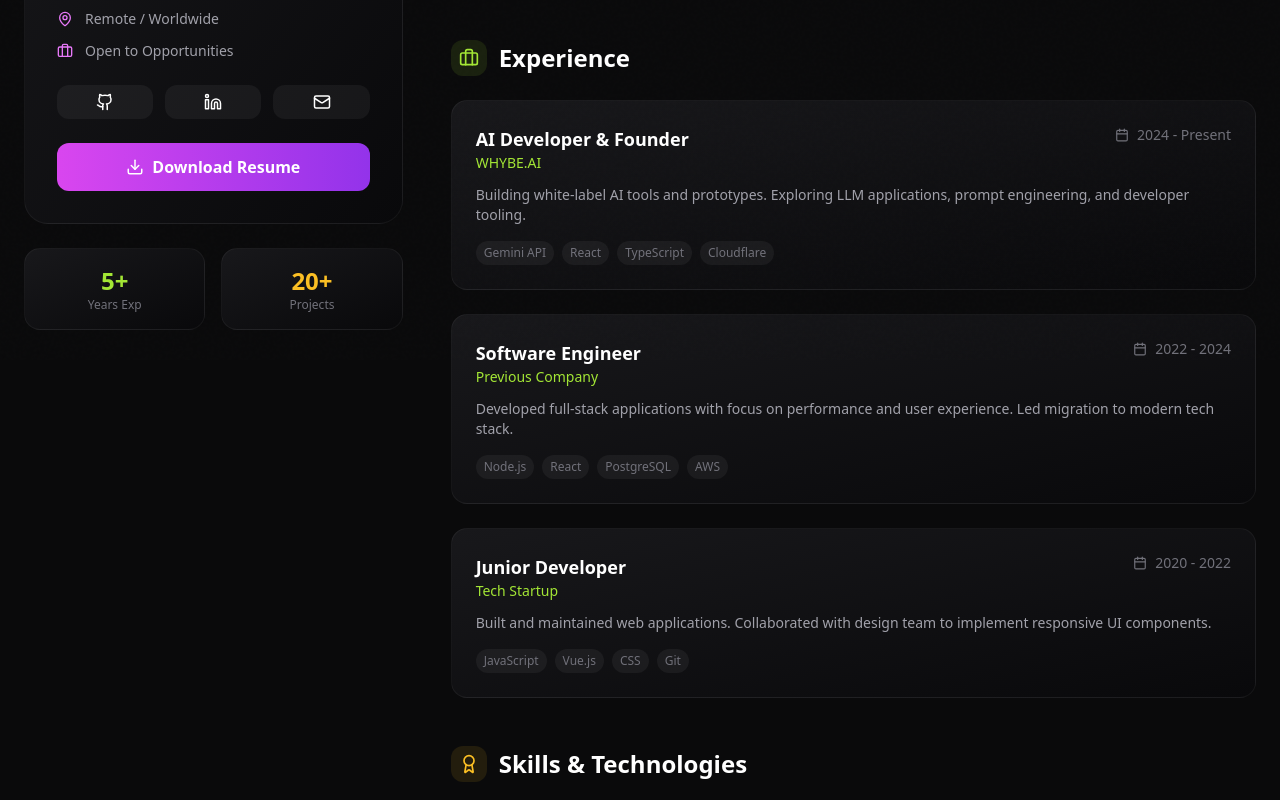
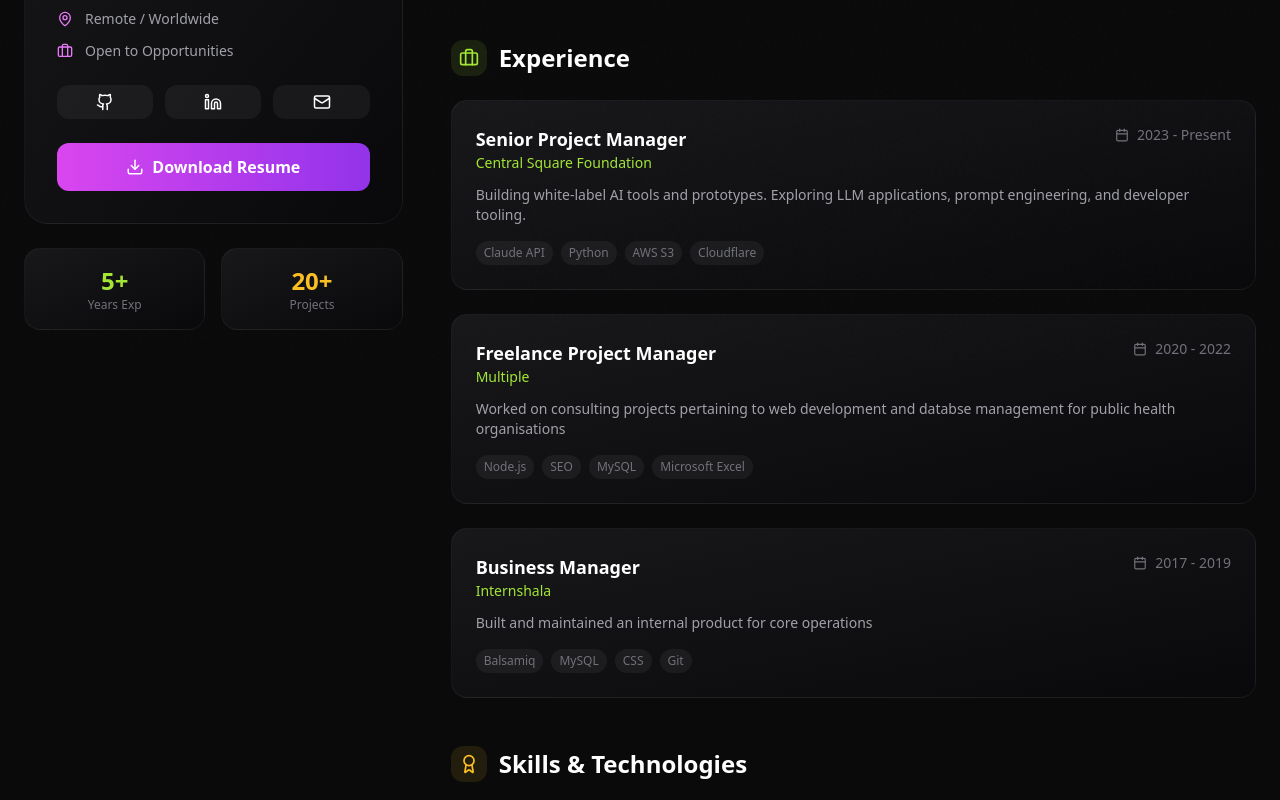
Before and after one commit to gordianknot-legacy/my-sandbox, a Next.js app: page /about in a window 1280 px wide. Shown: the part 440-1240 px from the top of the page. Built offline with nearby package versions, Linux system fonts and the light colour scheme.

Commit message:
Updated about me

```diff
--- a/app/about/page.tsx
+++ b/app/about/page.tsx
@@ -6,25 +6,25 @@ import { Github, Linkedin, Mail, ArrowUpRight, Download, MapPin, Calendar, Brief
 export default function About() {
   const experience = [
     {
-      role: "AI Developer & Founder",
-      company: "WHYBE.AI",
-      period: "2024 - Present",
+      role: "Senior Project Manager",
+      company: "Central Square Foundation",
+      period: "2023 - Present",
       description: "Building white-label AI tools and prototypes. Exploring LLM applications, prompt engineering, and developer tooling.",
-      tags: ["Gemini API", "React", "TypeScript", "Cloudflare"]
+      tags: ["Claude API", "Python", "AWS S3", "Cloudflare"]
     },
     {
-      role: "Software Engineer",
-      company: "Previous Company",
-      period: "2022 - 2024",
-      description: "Developed full-stack applications with focus on performance and user experience. Led migration to modern tech stack.",
-      tags: ["Node.js", "React", "PostgreSQL", "AWS"]
+      role: "Freelance Project Manager",
+      company: "Multiple",
+      period: "2020 - 2022",
+      description: "Worked on consulting projects pertaining to web development and databse management for public health organisations",
+      tags: ["Node.js", "SEO", "MySQL", "Microsoft Excel"]
     },
     {
-      role: "Junior Developer",
-      company: "Tech Startup",
-      period: "2020 - 2022",
-      description: "Built and maintained web applications. Collaborated with design team to implement responsive UI components.",
-      tags: ["JavaScript", "Vue.js", "CSS", "Git"]
+      role: "Business Manager",
+      company: "Internshala",
+      period: "2017 - 2019",
+      description: "Built and maintained an internal product for core operations",
+      tags: ["Balsamiq", "MySQL", "CSS", "Git"]
     }
   ];
 
@@ -50,9 +50,9 @@ export default function About() {
   ];
 
   const skills = {
-    "Languages": ["TypeScript", "JavaScript", "Python", "SQL", "HTML/CSS"],
-    "Frameworks": ["React", "Next.js", "Node.js", "FastAPI", "Tailwind CSS"],
-    "AI/ML": ["LangChain", "Gemini API", "OpenAI API", "RAG", "Prompt Engineering"],
+    "Languages": ["Python", "SQL", "HTML/CSS"],
+    "Frameworks": ["React", "FastAPI", "Tailwind CSS"],
+    "AI/ML": ["LangChain", "OpenAI API", "RAG", "Prompt Engineering"],
     "Tools": ["Git", "Docker", "Vercel", "Cloudflare Workers", "PostgreSQL"]
   };
 
```
